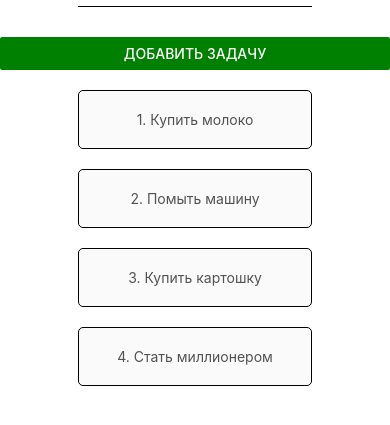
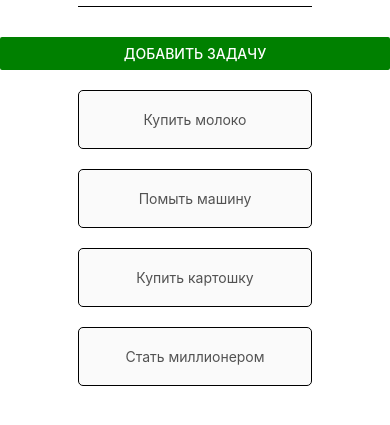
Before and after one commit to Eduard-Konovka/react-native-temp, a React Native app: screen / in a window 390 px wide. Shown: the part 161-586 px from the top of the page. Built offline with nearby package versions, Linux system fonts and the light colour scheme.

Commit message:
Adds solution of Todo List

```diff
--- a/chapters/Chapter5.jsx
+++ b/chapters/Chapter5.jsx
@@ -1,24 +1,37 @@
 import { useState } from 'react';
-import { View, StyleSheet, FlatList, Text } from 'react-native';
+import { View, StyleSheet, FlatList } from 'react-native';
 import Header from '../components/Header';
 import ListItem from '../components/ListItem';
 import Form from '../components/Form';
 
 export default function Chapter5() {
   const [listOfItem, setlistOfItem] = useState([
-    { text: 'Купить молоко', index: 1 },
-    { text: 'Помыть машину', index: 2 },
-    { text: 'Купить картошку', index: 3 },
-    { text: 'Стать миллионером', index: 4 },
+    { text: 'Купить молоко', key: 1 },
+    { text: 'Помыть машину', key: 2 },
+    { text: 'Купить картошку', key: 3 },
+    { text: 'Стать миллионером', key: 4 },
   ]);
+
+  const addHandler = text => {
+    setlistOfItem(list => [
+      { text, key: Math.random().toString(36).substring(7) },
+      ...list,
+    ]);
+  };
+
+  const deleteHandler = key => {
+    setlistOfItem(list => list.filter(el => el.key !== key));
+  };
 
   return (
     <View style={styles.main}>
       <Header />
-      <Form addHandler={null} />
+      <Form addHandler={addHandler} />
       <FlatList
         data={listOfItem}
-        renderItem={({ item }) => <ListItem el={item} />}
+        renderItem={({ item }) => (
+          <ListItem el={item} deleteHandler={deleteHandler} />
+        )}
       />
     </View>
   );
--- a/components/Form.jsx
+++ b/components/Form.jsx
@@ -1,7 +1,7 @@
 import { useState } from 'react';
-import { StyleSheet, View, TextInput, Text, Button } from 'react-native';
+import { StyleSheet, View, TextInput, Button } from 'react-native';
 
-export default function Form() {
+export default function Form({ addHandler }) {
   const [text, setText] = useState('');
 
   const onChange = e => {
--- a/components/ListItem.jsx
+++ b/components/ListItem.jsx
@@ -1,11 +1,16 @@
+import { useState } from 'react';
 import { StyleSheet, Pressable, Text } from 'react-native';
 
-export default function ListItem({ el }) {
+export default function ListItem({ el, deleteHandler }) {
+  const [press, setPress] = useState(styles.pressOut);
+
   return (
-    <Pressable>
-      <Text style={styles.text}>
-        {el.index}. {el.text}
-      </Text>
+    <Pressable
+      style={press}
+      onPressIn={() => setPress(styles.pressIn)}
+      onPressOut={() => deleteHandler(el.key)}
+    >
+      <Text style={styles.text}>{el.text}</Text>
     </Pressable>
   );
 }
@@ -22,6 +27,12 @@ const styles = StyleSheet.create({
     backgroundColor: '#fafafa',
     color: '#525252',
   },
+  pressOut: {
+    opacity: 1,
+  },
+  pressIn: {
+    opacity: 0.2,
+  },
 });
 
 ListItem.defaultProps = {
```
